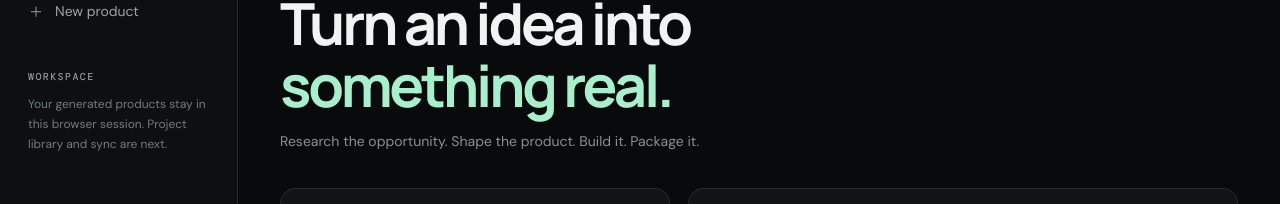
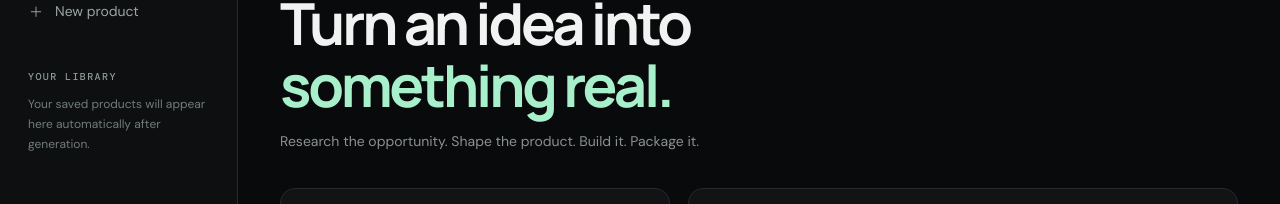
Before and after one commit to luokai25/luonix-, a Next.js app: page / in a window 1280 px wide. Shown: the part 152-356 px from the top of the page. Built offline with nearby package versions, Linux system fonts and the light colour scheme.

Commit message:
Persist generated products in local library and reopen projects

```diff
--- a/app/page.tsx
+++ b/app/page.tsx
@@ -6,6 +6,7 @@ import { marked } from "marked";
 import DOMPurify from "dompurify";
 
 type Provider = "openai" | "anthropic" | "gemini";
+type SavedProject = { id: string; idea: string; kind: string; audience: string; problem: string; tone: string; stage: string; output: string; updatedAt: number };
 const providers: { id: Provider; name: string; model: string; hint: string }[] = [
   { id: "openai", name: "OpenAI", model: "gpt-5.5", hint: "gpt-5.5" },
   { id: "anthropic", name: "Anthropic", model: "claude-sonnet-5-5", hint: "claude-sonnet-5-5" },
@@ -32,8 +33,10 @@ export default function Home() {
   const [status, setStatus] = useState("Your studio is ready.");
   const [error, setError] = useState("");
   const [tab, setTab] = useState<"preview" | "source">("preview");
+  const [savedProjects, setSavedProjects] = useState<SavedProject[]>([]);
 
   useEffect(() => {
+    try { setSavedProjects(JSON.parse(localStorage.getItem("luonix-projects") || "[]")); } catch { setSavedProjects([]); }
     Promise.all(providers.map(async p => [p.id, await hasSecret(p.id)] as const))
       .then(entries => setKeys(Object.fromEntries(entries)))
       .catch(() => setStatus("Local vault unavailable in this browser."));
@@ -78,12 +81,23 @@ export default function Home() {
       if (!response.ok) throw new Error(data.error || "Generation failed.");
       setOutput(data.output);
       setStage(task);
+      const project: SavedProject = { id: crypto.randomUUID(), idea, kind, audience, problem, tone, stage: task, output: data.output, updatedAt: Date.now() };
+      setSavedProjects(old => {
+        const next = [project, ...old.filter(x => x.idea !== idea)].slice(0, 30);
+        localStorage.setItem("luonix-projects", JSON.stringify(next));
+        return next;
+      });
       setTab("preview");
       setStatus("Generation complete · " + selected.name + " · " + model);
     } catch (e) {
       setError(e instanceof Error ? e.message : "Something went wrong.");
       setStatus("Generation stopped.");
     } finally { setBusy(false); }
+  }
+  function openProject(project: SavedProject) {
+    setIdea(project.idea); setKind(project.kind); setAudience(project.audience); setProblem(project.problem);
+    setTone(project.tone); setStage(project.stage); setOutput(project.output); setTab("preview");
+    setStatus("Opened saved product · " + new Date(project.updatedAt).toLocaleString());
   }
   function download(ext: "md" | "html") {
     if (!output) return;
@@ -98,9 +112,9 @@ export default function Home() {
     <aside className="sidebar">
       <div className="brand"><span className="mark">Ø</span><span>LUONIX</span></div>
       <button className="nav active">✧ <span>Product Studio</span></button>
-      <button className="nav" onClick={() => { setOutput(""); setStage("brief"); setIdea(""); setStatus("New product started."); }}>＋ <span>New product</span></button>
-      <div className="side-label">WORKSPACE</div>
-      <div className="side-note">Your generated products stay in this browser session. Project library and sync are next.</div>
+      <button className="nav" onClick={() => { setOutput(""); setStage("brief"); setIdea(""); setAudience(""); setProblem(""); setStatus("New product started."); }}>＋ <span>New product</span></button>
+      <div className="side-label">YOUR LIBRARY</div>
+      <div className="library-list">{savedProjects.length ? savedProjects.map(project => <button key={project.id} className="library-item" onClick={() => openProject(project)}><b>{project.idea}</b><small>{project.kind} · {new Date(project.updatedAt).toLocaleDateString()}</small></button>) : <div className="side-note">Your saved products will appear here automatically after generation.</div>}</div>
       <div className="side-bottom"><div className="online-dot"/> Local vault {Object.values(keys).filter(Boolean).length} provider(s) configured</div>
     </aside>
     <section className="main">
```
